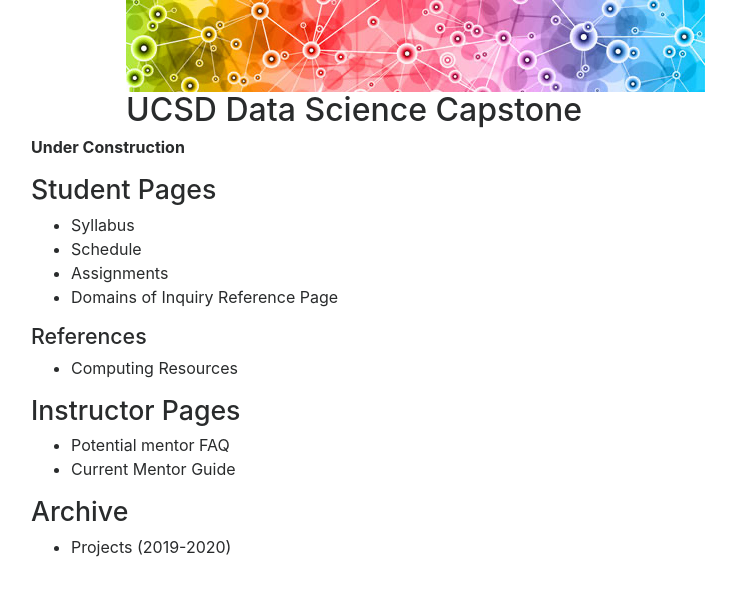
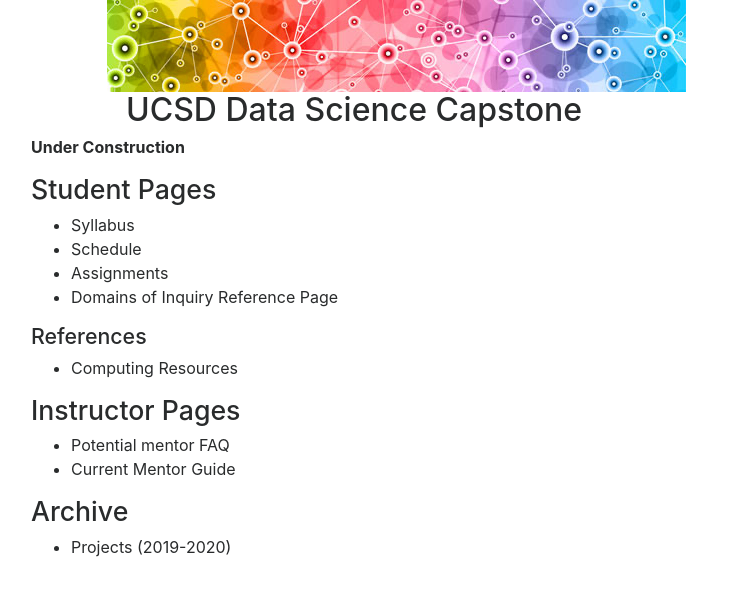
Before and after one commit to DSC-Capstone/dsc-capstone.github.io, a Jekyll site: the page built from index.md, in a window 1280 px wide. Shown: the top 596 px of the page, without its empty margins (244-980 px from the left). Built offline with Jekyll 4.4.1, drawn with Linux system fonts in a browser that asks for light colours; nearby versions of some CDN libraries.

Commit message:
create header banner

```diff
--- a/_layouts/page.html
+++ b/_layouts/page.html
@@ -51,16 +51,20 @@ ol li {
   <div class="container">
 
       <div class="row justify-content-center">
-      <div class="col-lg-6 col-md-6">
 
       <img title="{{ page.doodle-alt }}" alt="{{ page.doodle-alt }}"
       src="{{ page.doodle }}"></img>
+
+      <div class="col-lg-6 col-md-6">
+
       <h1>{{ page.title }}</h1>
 
       </div>
       </div>
 
       <div class="row justify-content-center">
+
+      </hr>
       <div class="col-lg-8 col-md-12 content">
 
       {{ content }}
```
